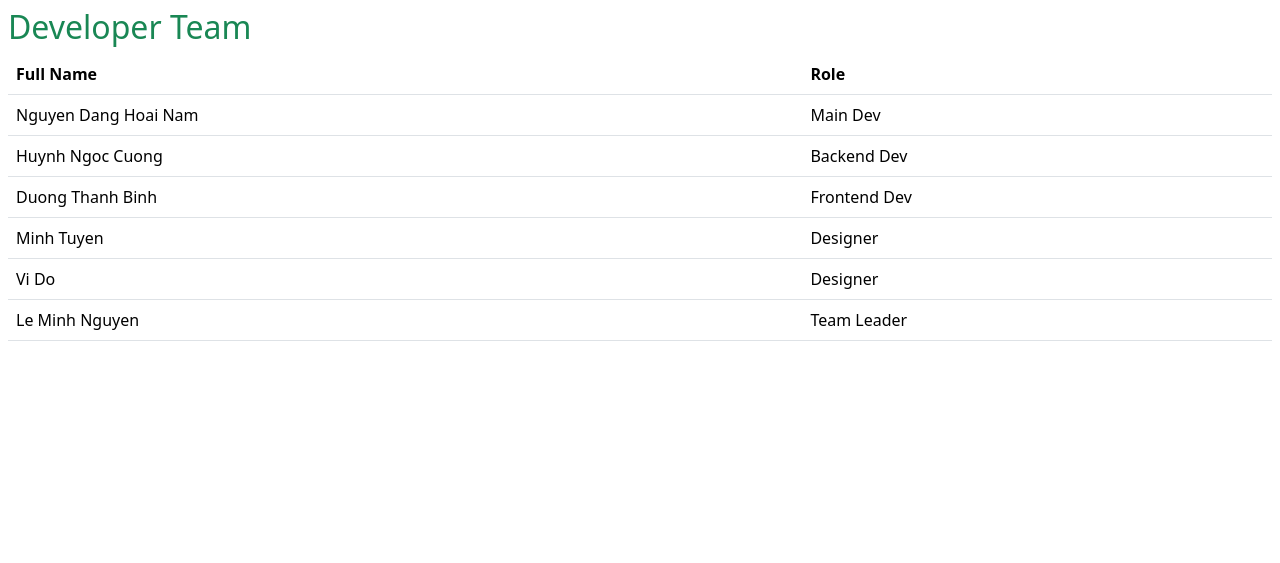
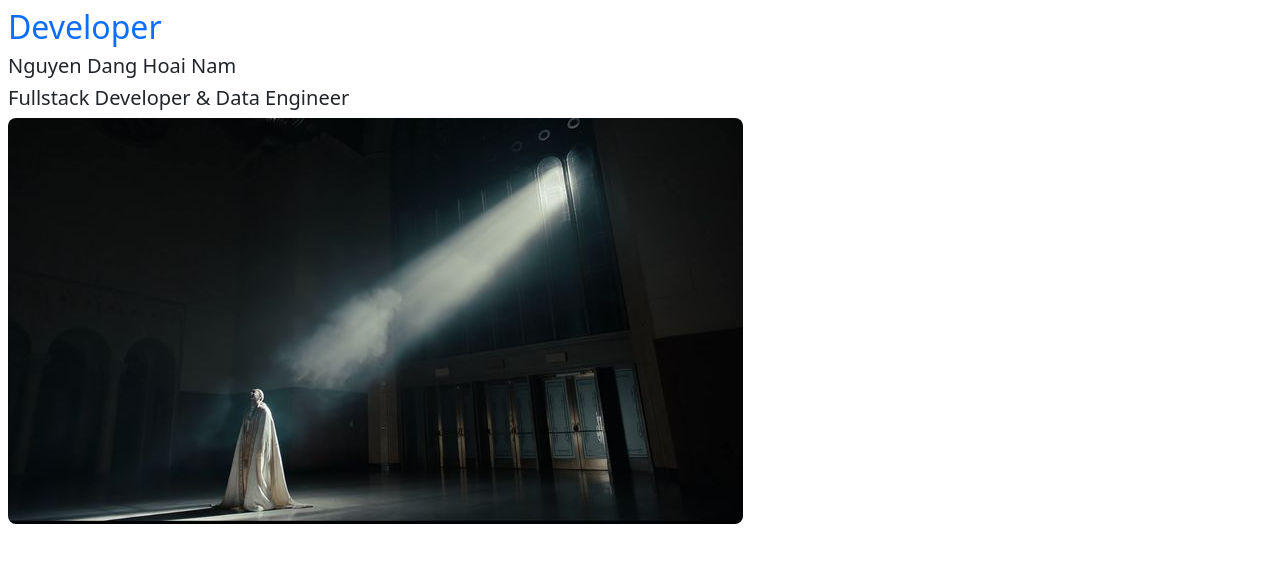
Before and after one commit to ngdghnam/fastAPI_Demo, a FastAPI app: page / in a window 1280 px wide. Shown: the top 563 px of the page. Run offline with FastAPI, Linux system fonts and the light colour scheme.

Commit message:
Update Code

```diff
--- a/src/main.py
+++ b/src/main.py
@@ -17,22 +17,15 @@ app = FastAPI()
 # Path to static files
 app.mount("/static", StaticFiles(directory="static"), name="static") #Link đến folder static
 
-devs = [
-    {'fullName': "Nguyen Dang Hoai Nam", 'role': 'Main Dev'},
-    {'fullName': "Huynh Ngoc Cuong", 'role': 'Backend Dev'},
-    {'fullName': "Duong Thanh Binh", 'role': 'Frontend Dev'},
-    {'fullName': "Minh Tuyen", 'role': 'Designer'},
-    {'fullName': "Vi Do", 'role': 'Designer'},
-    {'fullName': "Le Minh Nguyen", 'role': 'Team Leader'},
-]
+dev = {'fullName': "Nguyen Dang Hoai Nam", 'role': 'Fullstack Developer & Data Engineer'}
 
 # Using templates
 @app.get("/", response_class=HTMLResponse)
 async def root(request: Request):
     return templates.TemplateResponse("index.html", {
         "request": request,
-        "message": "This is AI4I's Website",
-        "devs": devs
+        "message": "This is a demo Website",
+        "dev": dev
     })
 
 # 404 Handler
--- a/src/templates/index.html
+++ b/src/templates/index.html
@@ -1,15 +1,11 @@
 {% extends "layouts/default.html" %} {% block content %}
-<h2 class="text-success">Developer Team</h2>
-<table class="table">
-  <tr>
-    <th>Full Name</th>
-    <th>Role</th>
-  </tr>
-  {% for dev in devs %}
-  <tr>
-    <td>{{dev.fullName}}</td>
-    <td>{{dev.role}}</td>
-  </tr>
-  {% endfor %}
-</table>
+<h2 class="text-primary">Developer</h2>
+<h5 class="text-dark">{{dev.fullName}}</h5>
+<h5 class="text-dark">{{dev.role}}</h5>
+<img
+  src="/static/imgs/bg3.jpg"
+  class="img-fluid"
+  alt="..."
+  style="border-radius: 8px"
+/>
 {% endblock %}
--- a/src/templates/layouts/default.html
+++ b/src/templates/layouts/default.html
@@ -24,15 +24,6 @@
       rel="stylesheet"
       href="{{ url_for('static', path='/css/style.css') }}"
     />
-    <link
-      rel="stylesheet"
-      href="{{ url_for('static', path='/css/header.css') }}"
-    />
-    <link
-      rel="stylesheet"
-      href="{{ url_for('static', path='/css/footer.css') }}"
-    />
-    <script src="{{url_for('static', path='/js/main.js')}}"></script>
   </head>
   <body class="">
     <div class="m-2">{% block content %}{% endblock %}</div>
```
Also changed, not shown: requirements.txt (+7 -7 lines), src/static/imgs/bg3.jpg (added).
